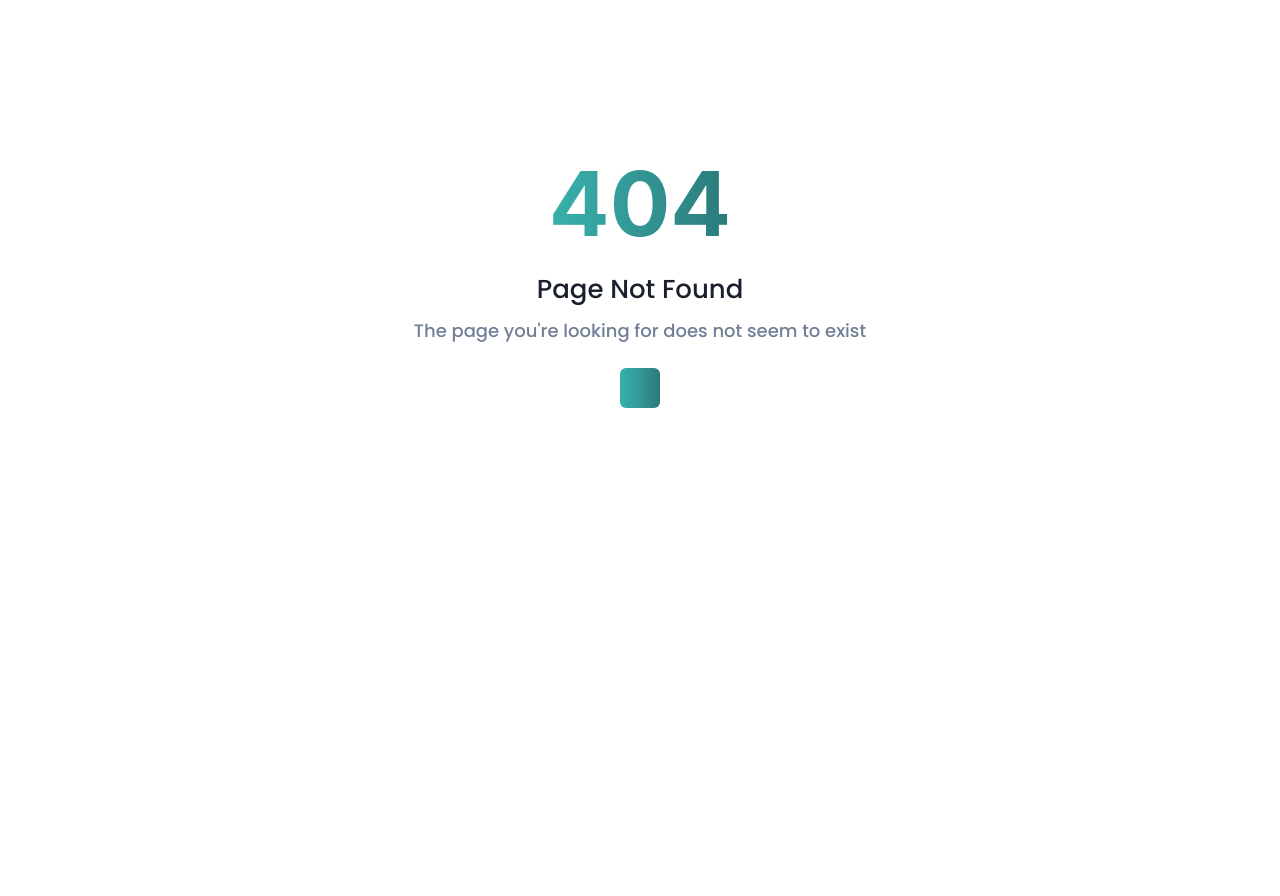
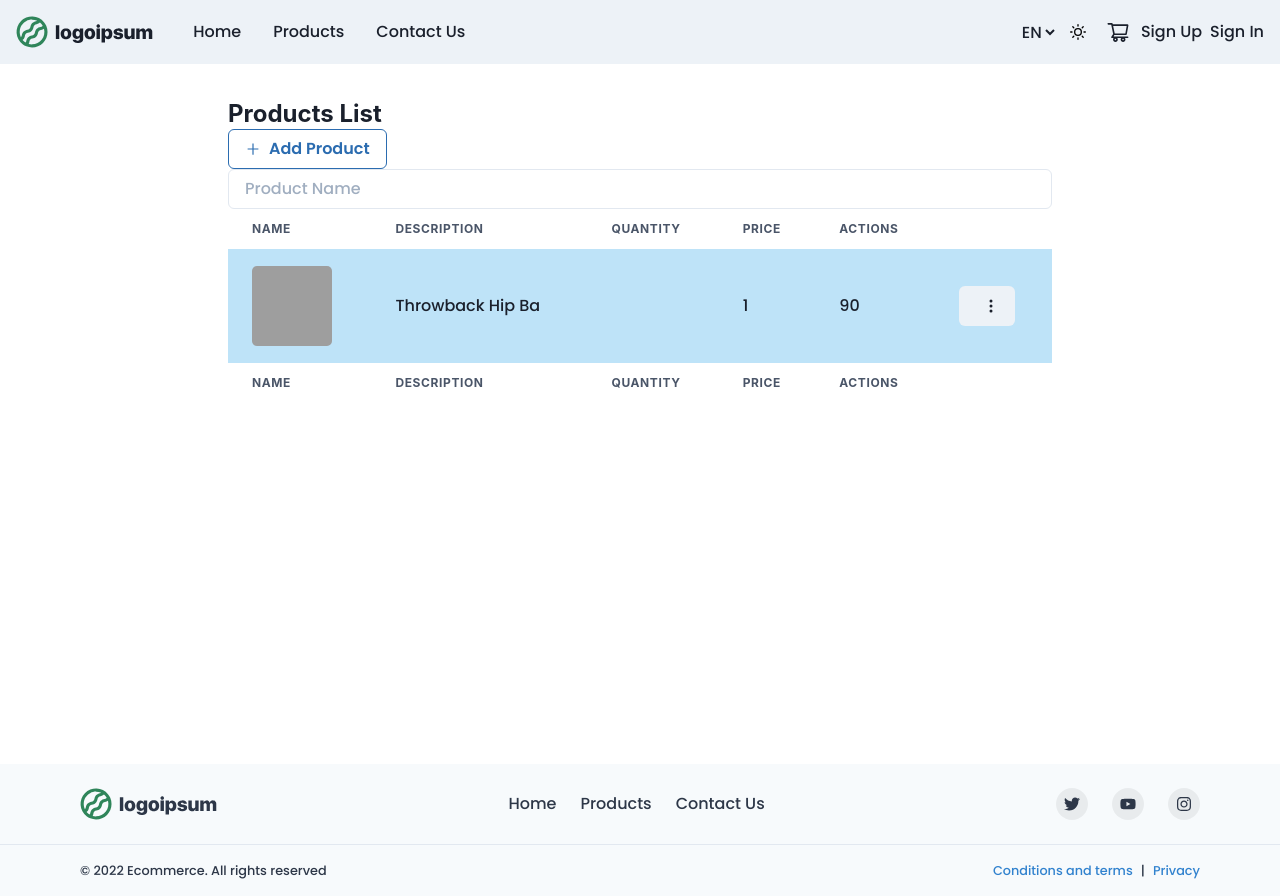
Before and after one commit to Samlogy/saas-ecommerce, a Next.js app in the folder front/: page /admin in a window 1280 px wide. Before the commit this address had no page. Before the commit the page ends 864 px from the top, so only its background shows below. Built offline with nearby package versions, Linux system fonts and the light colour scheme; grey boxes are pictures that could not be loaded.

Commit message:
add: product box (delete - disable product)

```diff
--- /dev/null
+++ b/front/pages/admin.tsx
@@ -0,0 +1,246 @@
+import {
+  Box, Heading, Text, Button, Image,
+  Table,
+  Thead,
+  Tbody,
+  Tfoot,
+  Tr,
+  Th,
+  Td,
+  Menu,
+  MenuButton,
+  MenuList,
+  MenuItem,
+  Modal,
+  ModalOverlay,
+  ModalContent,
+  ModalHeader,
+  ModalBody,
+  ModalCloseButton,
+  FormControl, FormLabel, Input, Textarea,
+  useDisclosure,
+  AlertDialog,
+  AlertDialogBody,
+  AlertDialogFooter,
+  AlertDialogHeader,
+  AlertDialogContent,
+  AlertDialogOverlay,
+  AlertDialogCloseButton
+} from '@chakra-ui/react';
+import Link from 'next/link'
+import { AiOutlinePlus } from "react-icons/ai"
+import { BsThreeDotsVertical } from "react-icons/bs"
+import { FiEdit, FiTrash } from "react-icons/fi"
+import { AiOutlineClose } from 'react-icons/ai';
+import { useRef } from "react"
+
+import { yupResolver } from "@hookform/resolvers/yup";
+import { useForm } from "react-hook-form";
+
+import { Layout, FormTemplate, ErrorMessage } from "../components"
+import { addProductSchema } from "../lib/validation";
+
+export default function Admin() {
+  const { isOpen, onOpen, onClose } = useDisclosure()
+
+  const headers = ['Name', 'Description', 'Quantity', 'Price', 'Actions']
+  const products = [
+    {
+      id: "1",
+      img: 'https://bit.ly/dan-abramov',
+      name: "Throwback Hip Ba",
+      // description: 'Lorem ipsum dolor sit amet consectetur adipisicing elit. Quibusdam quos omnis accusamus, debitis ducimus eveniet ex, ut aspernatur dolorum velit, consequatur eius amet et molestias non quae veritatis nostrum doloribus.',
+      quantity: 1,
+      price: 90.00
+    },
+  ]
+
+  const data = {
+    headers,
+    products
+  }
+
+  return (
+    <Layout isHeaderVisible isFooterVisible>
+      <Heading as="h2" fontSize="24px">
+        Products List
+      </Heading>
+
+      <Button colorScheme='blue' variant='outline' leftIcon={<AiOutlinePlus />} onClick={onOpen}> Add Product </Button>
+      {/* <AddProduct isOpen={isOpen} onClose={onClose} /> */}
+
+      <ProductBox isOpen={isOpen} onClose={onClose} type="disable" />
+
+      <ProductsFilter />
+      <ProductsList data={data} />
+    </Layout>
+  );
+}
+
+
+const ProductsList = ({ data }: { data: any }) => {
+  return(
+      <Table variant='striped' colorScheme='blue'>
+        <Thead>
+          <Tr>
+            { data.headers.map((header: any) => <Th> {header} </Th>) }
+          </Tr>
+        </Thead>
+
+        <Tbody>
+          { data.products.map((product: any) =>
+            <Tr>
+              <Td> <Image src={product?.img} alt='product iamge' borderRadius={'5px'} w="5rem" h="5rem" /> </Td>
+              <Td> {product?.name}  </Td>
+              <Td> <Text isTruncated w="2rem"> {product?.description} </Text>  </Td>
+              <Td> {product?.quantity}  </Td>
+              <Td> {product?.price}  </Td>
+              <Td> <ActionsMenu productId={product.id} /> </Td>
+            </Tr>
+          )}
+        </Tbody>
+
+        <Tfoot>
+          <Tr>
+            { data.headers.map((header: any) => <Th> {header} </Th>) }
+          </Tr>
+        </Tfoot>
+      </Table>
+  )
+}
+
+const ProductsFilter = () => {
+  return(
+    <>
+      <Input placeholder='Product Name' />
+    </>
+  )
+}
+
+const ActionsMenu = ({ productId }: { productId: string }) => {
+  return(
+    <Menu>
+      <MenuButton as={Button} rightIcon={<BsThreeDotsVertical />}>
+      </MenuButton>
+
+      <MenuList>
+        <MenuItem > <FiEdit color='#deb055' /> <Box as="span" ml=".5rem" color='yellow.500'> Edit </Box> </MenuItem>
+        <MenuItem > <FiTrash color="#e53e3e" /> <Box as="span" ml=".5rem" color='red.500'> Delete </Box> </MenuItem>
+        <MenuItem > <AiOutlineClose color="#718096" />  <Box as="span" ml=".5rem" color='gray.500'> Disable </Box> </MenuItem>
+      </MenuList>
+    </Menu>
+  )
+}
+
+function AddProduct({ isOpen, onClose }) {
+  // const { isOpen, onOpen, onClose } = useDisclosure()
+
+  const { register, handleSubmit, getValues, formState: { errors } } = useForm({
+      resolver: yupResolver(addProductSchema)
+  });
+
+  const onAdd = async (data: any) => {
+      console.log('add product: ', data);
+  };
+
+return (
+      <Modal isOpen={isOpen} onClose={onClose}>
+          <ModalOverlay />
+          <ModalContent>
+              <ModalHeader> Add Product </ModalHeader>
+              <ModalCloseButton />
+
+              <ModalBody>
+                  <form onSubmit={handleSubmit(onAdd)}>
+                      <Image boxSize='100px' objectFit='cover' src='https://bit.ly/dan-abramov' alt='Product Image' mb="1rem" borderRadius='5px' />
+                      <FormControl id="image" mb=".5rem">
+                          <FormLabel> Choose Image </FormLabel>
+                          <Input type="file" placeholder="Product Image" border="none" px="0" isInvalid={errors.img ? true : false}
+                                  errorBorderColor="error" borderColor="gray.300" borderRadius="4px"
+                                  {...register("img")} />
+                          {errors.img && <ErrorMessage error={errors.img.message} />}
+                      </FormControl>
+
+                      <FormControl id="title" mb=".5rem">
+                          <FormLabel> Title </FormLabel>
+                          <Input type="text" placeholder="Product Name" _placeholder={{ color: 'gray.500' }} isInvalid={errors.name ? true : false}
+                                  errorBorderColor="error" borderColor="gray.300" borderRadius="4px"
+                                  {...register("name")} />
+                          {errors.name && <ErrorMessage error={errors.name.message} />}
+                      </FormControl>
+
+                      <FormControl id="description" mb=".5rem">
+                          <FormLabel> Description </FormLabel>
+                          <Textarea placeholder="Product Description" _placeholder={{ color: 'gray.500' }} isInvalid={errors.description ? true : false}
+                                  errorBorderColor="error" borderColor="gray.300" borderRadius="4px"
+                                  {...register("description")} />
+                          {errors.description && <ErrorMessage error={errors.description.message} />}
+                      </FormControl>
+
+                      <FormControl id="price" mb=".5rem">
+                          <FormLabel> Price </FormLabel>
+                          <Input type="number" placeholder="Product Price" _placeholder={{ color: 'gray.500' }} isInvalid={errors.price ? true : false}
+                                  errorBorderColor="error" borderColor="gray.300" borderRadius="4px"
+                                  {...register("price")} />
+                          {errors.price && <ErrorMessage error={errors.price.message} />}
+                      </FormControl>
+
+                      <FormControl id="coupon" mb=".5rem">
+                          <FormLabel> Add Coupon </FormLabel>
+                          <Input type="text" placeholder="Product Coupon" _placeholder={{ color: 'gray.500' }} isInvalid={errors.coupon ? true : false}
+                                  errorBorderColor="error" borderColor="gray.300" borderRadius="4px"
+                                  {...register("coupon")} />
+                          {errors.coupon && <ErrorMessage error={errors.coupon.message} />}
+                      </FormControl>
+
+                      <Button type="submit" colorScheme='blue' mt="1rem" ml="auto" display={'flex'} justifyContent='flex-end'> Create </Button>
+                  </form>
+              </ModalBody>
+          </ModalContent>
+      </Modal>
+  );
+}
+
+function ProductBox({ isOpen, onClose, type }: { isOpen: any, onClose: any, type: string }) {
+  const cancelRef = useRef()
+
+  return(
+      <AlertDialog
+        motionPreset='slideInBottom'
+        leastDestructiveRef={cancelRef}
+        onClose={onClose}
+        isOpen={isOpen}
+        isCentered
+      >
+        <AlertDialogOverlay />
+
+        <AlertDialogContent>
+          <AlertDialogHeader>
+            { type === 'delete' ? "Delete Product ?" : "Disable Product ?" }
+          </AlertDialogHeader>
+
+          <AlertDialogCloseButton />
+
+          <AlertDialogBody>
+            { type === 'delete' ? "Are you sure you want to delete this product ?" : "Are you sure you want to disable this product ?" }
+          </AlertDialogBody>
+
+          <AlertDialogFooter>
+            <Button ref={cancelRef} onClick={onClose}>
+              No
+            </Button>
+            <Button colorScheme='red' ml={3}>
+              Yes
+            </Button>
+          </AlertDialogFooter>
+        </AlertDialogContent>
+      </AlertDialog>
+  )
+}
+
+export async function getStaticProps() {
+  // const data = (await getUserData()) || {};
+  return {
+    props: { products: {} },
+  };
+}
```
